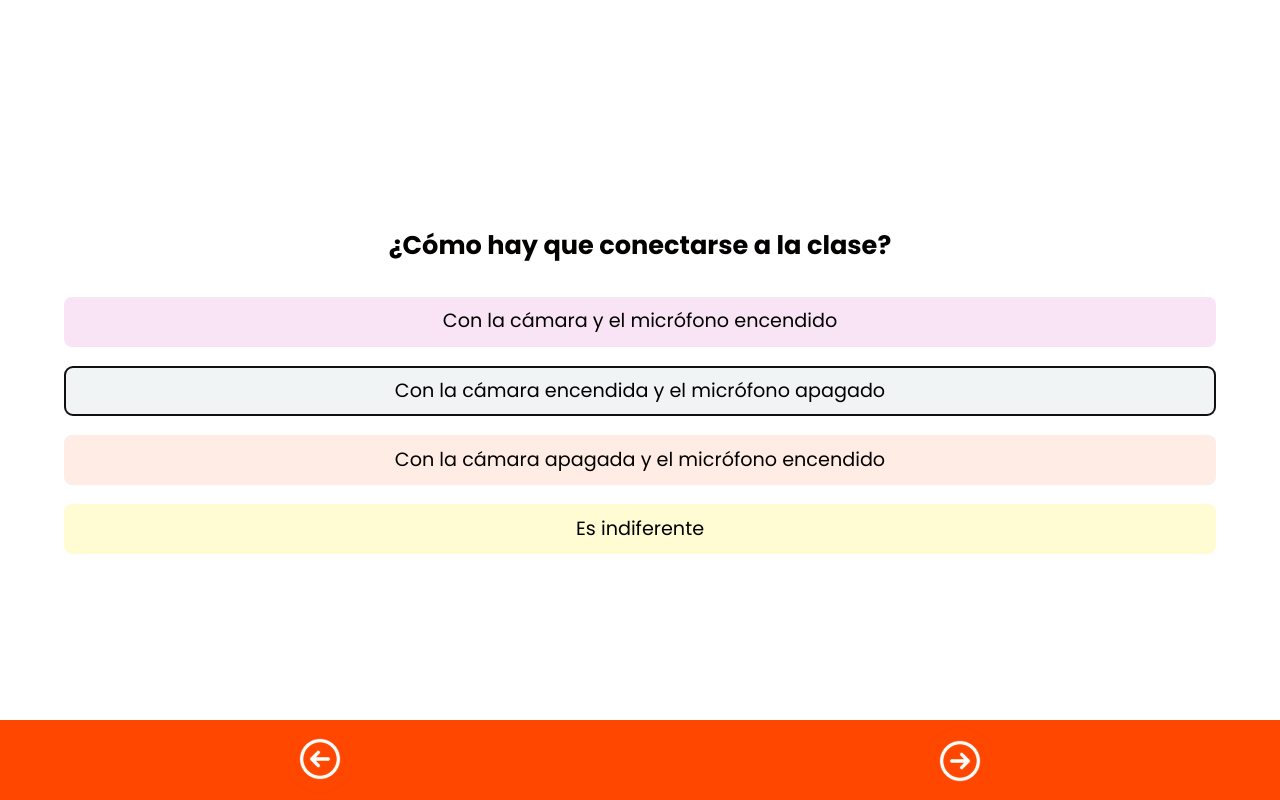
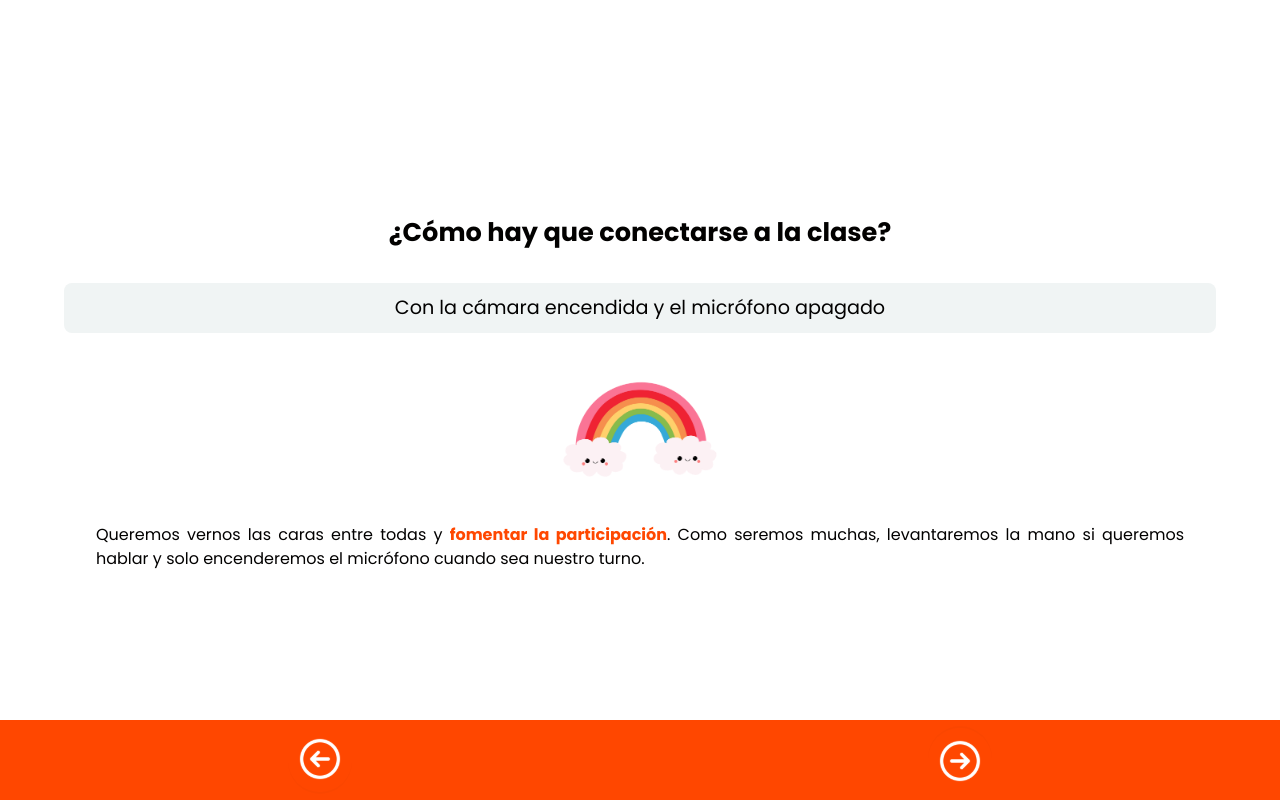
Before and after one commit to stranger-strings-team/front-codersabordo, a React (Vite) app: page /onboarding in a window 1280 px wide. Both pictures are taken after a click on the button "Con la cámara encendida y el micrófono apagado". Built offline with nearby package versions, Linux system fonts and the light colour scheme.

Commit message:
implemented functionality from question to answer

```diff
--- a/src/Global.style.tsx
+++ b/src/Global.style.tsx
@@ -71,6 +71,16 @@ export const Container = styled.div`
   text-align: center;
 `
 
+export const AnswerContainer = styled.div`
+  margin: 1rem 2rem;
+  text-align: justify;
+`
+
+export const AnswerImage = styled.img`
+  width: 10rem;
+  margin: 0 auto;
+`
+
 
 /* ------------------ GENERAL TEXT STYLES -------------------*/
 
@@ -89,3 +99,9 @@ export const XLGrayText = styled(GrayText)`
 export const DarkText = styled.p`
   color: ${theme.darkText};
 `
+
+export const OrangeText = styled.p`
+  color: ${theme.orange};
+  font-weight: 700;
+  display: inline;
+`
--- a/src/components/QuestionButton/QuestionButton.tsx
+++ b/src/components/QuestionButton/QuestionButton.tsx
@@ -8,10 +8,7 @@ type Props = {}
 const QuestionButton = (props: Props) => {
   return (
     <>
-      <PurpleButton>Con la cámara y el micrófono encendido</PurpleButton>
-      <BlueButton>Con la cámara encendida y el micrófono apagado</BlueButton>
-      <PinkButton>Con la cámara apagada y el micrófono encendido</PinkButton>
-      <YellowButton>Es indiferente</YellowButton>
+
     </>
   )
 }
--- a/src/pages/Onboarding/Onboarding.tsx
+++ b/src/pages/Onboarding/Onboarding.tsx
@@ -1,14 +1,36 @@
-import React from 'react'
+import React, {useState} from 'react'
 import QuestionButton from '../../components/QuestionButton/QuestionButton'
-import { Container, GlobalStyles } from '../../Global.style'
+import { BlueButton, PinkButton, PurpleButton, YellowButton } from '../../components/QuestionButton/questionButton.style'
+import { AnswerContainer, AnswerImage, Container, DarkText, GlobalStyles, OrangeText } from '../../Global.style'
+import correct from '../../assets/correct.png'
 
 type Props = {}
 
 const Onboarding = (props: Props) => {
+
+  const [show, setShow] = useState(true);
+
   return (
     <Container>
       <h3>¿Cómo hay que conectarse a la clase?</h3>
-      <QuestionButton></QuestionButton>
+      {show ? (
+        <>
+          <PurpleButton>Con la cámara y el micrófono encendido</PurpleButton>
+          <BlueButton onClick={()=>setShow(false)}>Con la cámara encendida y el micrófono apagado</BlueButton>
+          <PinkButton>Con la cámara apagada y el micrófono encendido</PinkButton>
+          <YellowButton>Es indiferente</YellowButton>
+        </>
+      ):(
+        <>
+          <BlueButton>Con la cámara encendida y el micrófono apagado</BlueButton>
+          <AnswerImage src={correct}></AnswerImage>
+          <AnswerContainer>
+            <DarkText>Queremos vernos las caras entre todas y <OrangeText>fomentar la participación</OrangeText>. Como seremos muchas, levantaremos la mano si queremos hablar y solo encenderemos el micrófono cuando sea nuestro turno.</DarkText>
+          </AnswerContainer>
+        </>
+
+      )}
+
     </Container>
   )
 }
```
Also changed, not shown: src/assets/correct.png (added).
